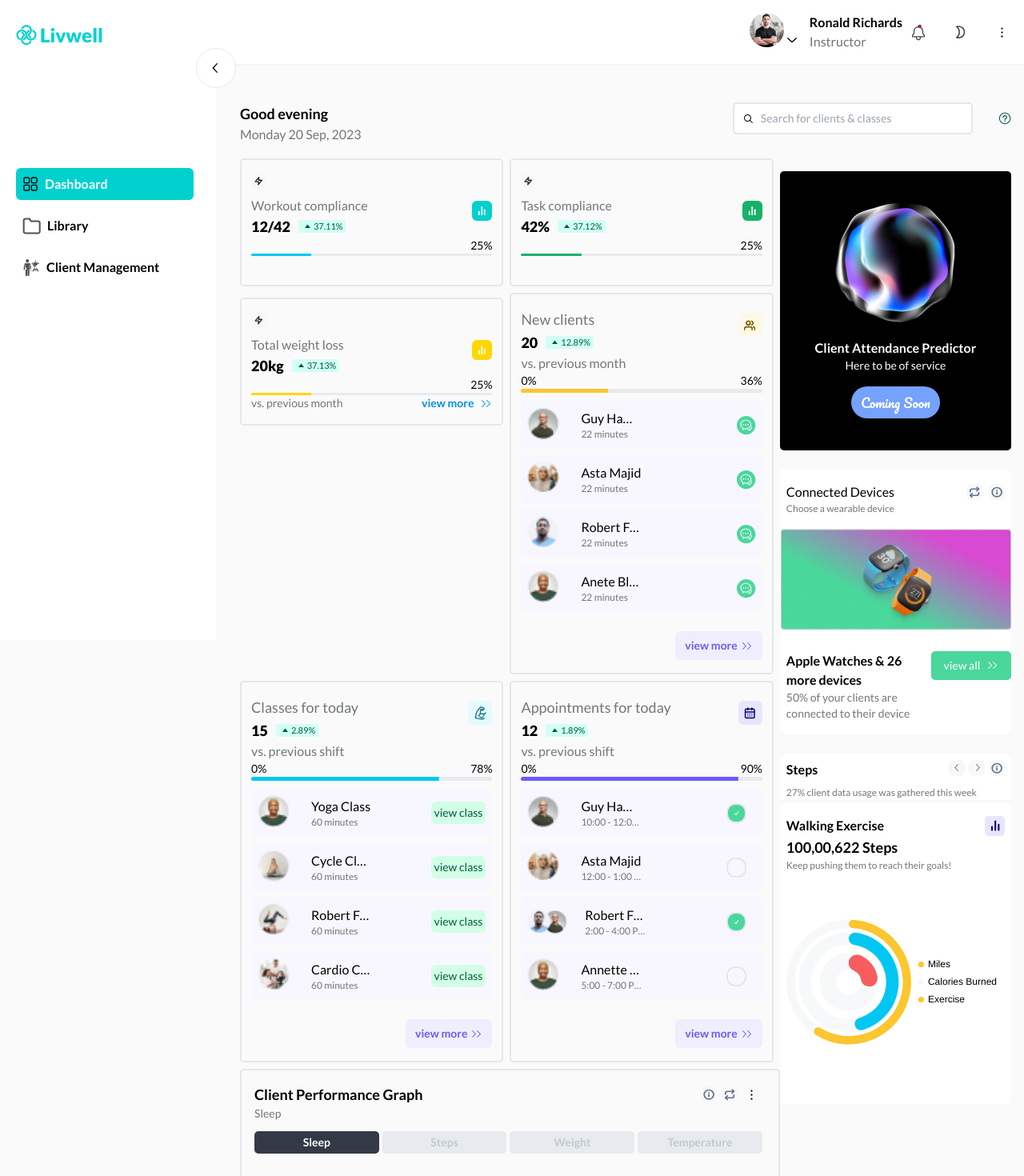
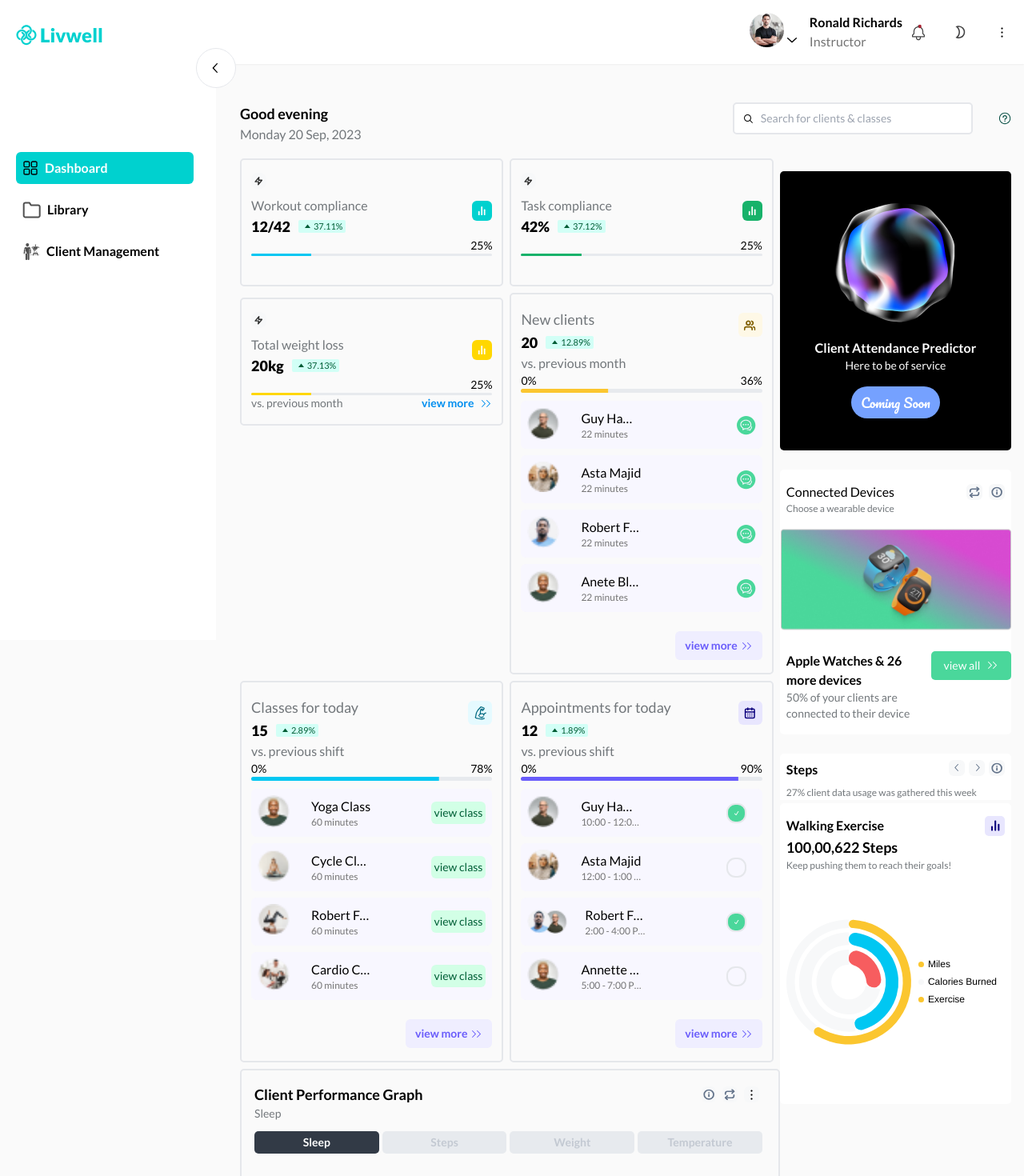
Before and after one commit to payn33/frontend-assessment, a Next.js app: page / in a window 1280 px wide. Shown: the top 1470 px of the page at 80% size. Built offline with nearby package versions, Linux system fonts and the light colour scheme.

Commit message:
refactor: minor ui updates

```diff
--- a/src/app/_components/lineChart.tsx
+++ b/src/app/_components/lineChart.tsx
@@ -47,6 +47,11 @@ export default function LineChart({ data }: Props) {
         align: "start",
       },
     },
+    elements: {
+      point: {
+        radius: 0,
+      },
+    },
     scales: {
       y: {
         min: 1,
--- a/src/app/_components/sidebar.tsx
+++ b/src/app/_components/sidebar.tsx
@@ -74,7 +74,7 @@ export default function Sidebar({ close, handleClose }: Props) {
         />
       </div>
 
-      <div className={`flex flex-col mt-[150px] min-w-[50px]`}>
+      <div className={`flex flex-col mt-[130px] min-w-[50px]`}>
         {texts.nav.map((ctx, idx) => (
           <div
             key={idx}
--- a/src/app/page.tsx
+++ b/src/app/page.tsx
@@ -329,13 +329,13 @@ const doughnutChartData = [
     label: "Calories Burned",
     value: 220,
     color: ["#00C7F2", "#f7f8f9"],
-    cutout: "40%",
+    cutout: "39%",
   },
   {
     label: "Exercise",
     value: 120,
     color: ["#F75D5F", "#f7f8f9"],
-    cutout: "20%",
+    cutout: "28%",
   },
 ];
 
```
